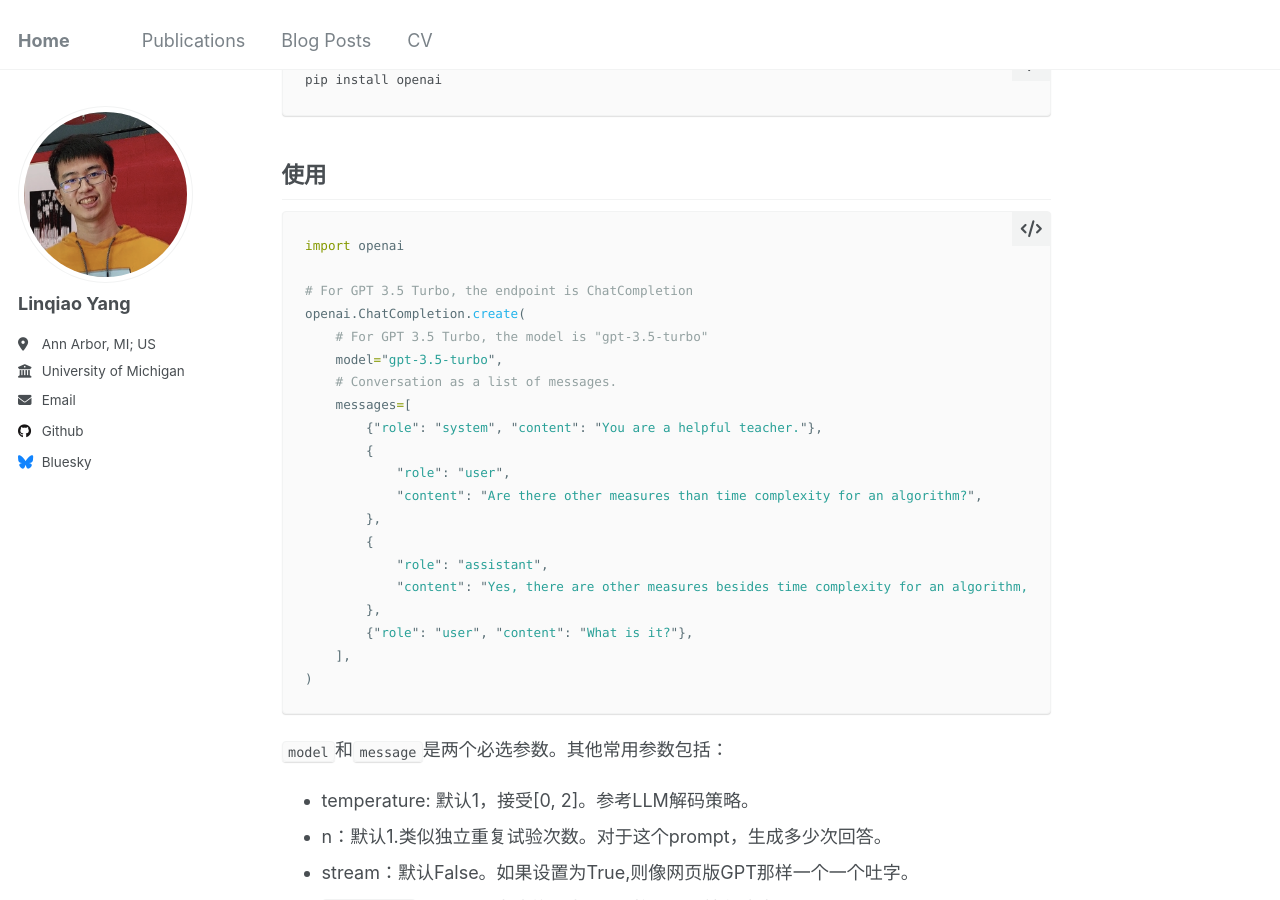
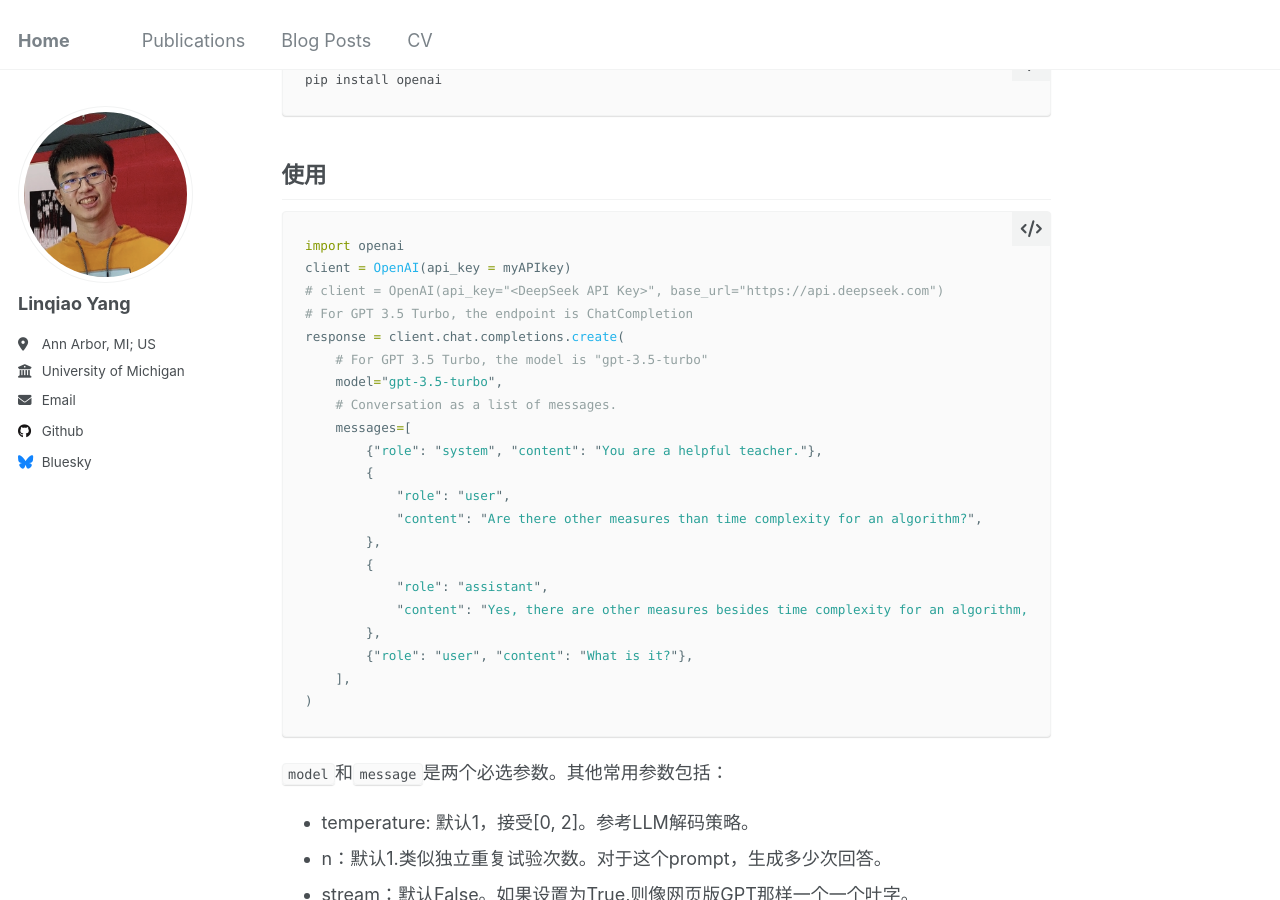
Before and after one commit to joelyanglq/joelyanglq.github.io, a Jekyll site: the page built from _posts/2025-03-09-gptapi-intro1.md, in a window 1280 px wide and 900 px high, scrolled down 1341 px. Built offline with Jekyll 4.4.1, drawn with Linux system fonts in a browser that asks for light colours.

Commit message:
update on api name

````diff
--- a/_posts/2025-03-09-gptapi-intro1.md
+++ b/_posts/2025-03-09-gptapi-intro1.md
@@ -54,9 +54,10 @@ pip install openai
 
 ```python
 import openai
-
+client = OpenAI(api_key = myAPIkey)
+# client = OpenAI(api_key="<DeepSeek API Key>", base_url="https://api.deepseek.com")
 # For GPT 3.5 Turbo, the endpoint is ChatCompletion
-openai.ChatCompletion.create(
+response = client.chat.completions.create(
     # For GPT 3.5 Turbo, the model is "gpt-3.5-turbo"
     model="gpt-3.5-turbo",
     # Conversation as a list of messages.
````
